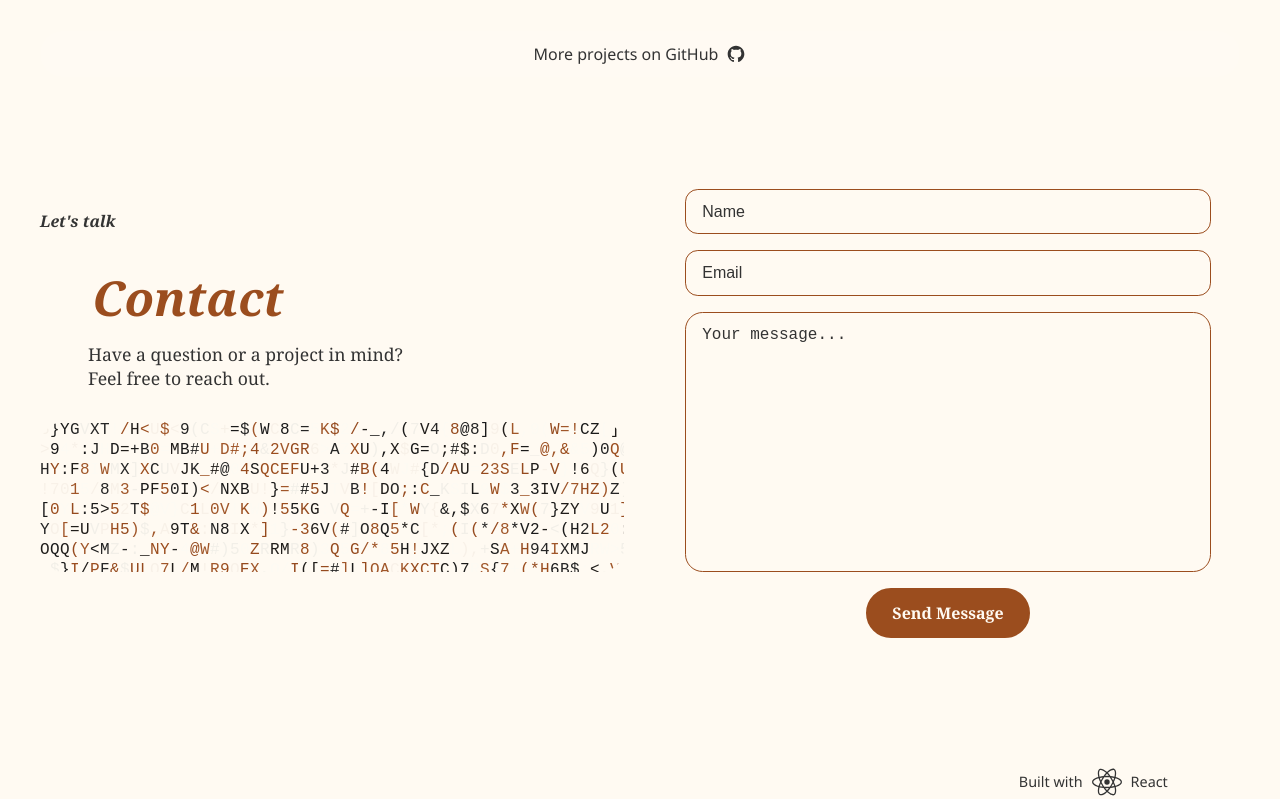
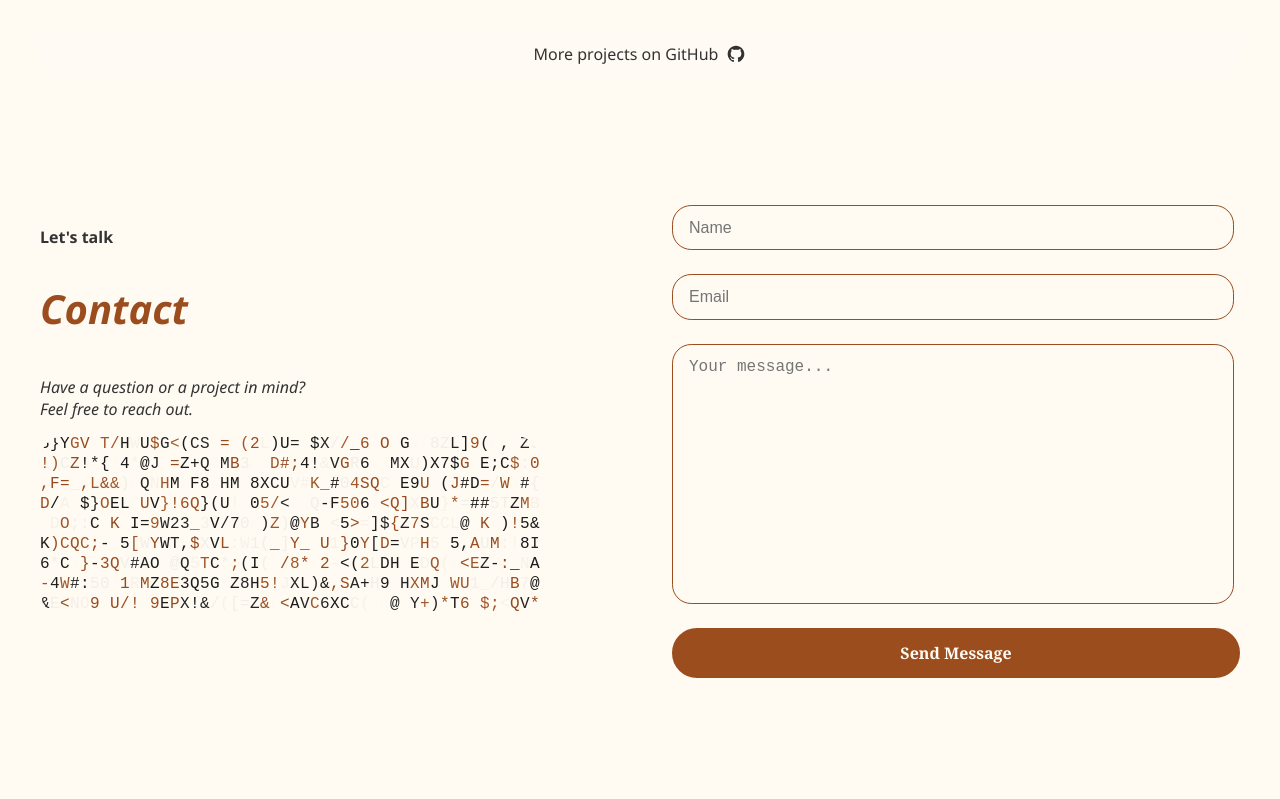
Before and after one commit to Atomic-Joy/Portfolio, a React (Create React App) app: page / in a window 1280 px wide. Shown: the part 2601-3400 px from the top of the page. Built offline with nearby package versions, Linux system fonts and the light colour scheme; grey boxes are pictures that could not be loaded.

Commit message:
Updated script for Mails

```diff
--- a/package.json
+++ b/package.json
@@ -3,6 +3,7 @@
   "version": "0.1.0",
   "private": true,
   "dependencies": {
+    "@formspree/react": "^3.0.0",
     "@testing-library/dom": "^10.4.0",
     "@testing-library/jest-dom": "^6.6.3",
     "@testing-library/react": "^16.3.0",
--- a/public/index.html
+++ b/public/index.html
@@ -25,7 +25,7 @@
       work correctly both with client-side routing and a non-root public URL.
       Learn how to configure a non-root public URL by running `npm run build`.
     -->
-    <title>React App</title>
+    <title>Joy Mondal</title>
   </head>
   <body>
     <noscript>You need to enable JavaScript to run this app.</noscript>
--- a/src/components/Contact.jsx
+++ b/src/components/Contact.jsx
@@ -1,17 +1,90 @@
 import React from 'react';
+import { useForm, ValidationError } from '@formspree/react';
 import ThemedButton from '../animations/ThemedButton/ThemedButton';
 import LetterGlitch from '../animations/LetterGlitch/LetterGlitch';
 import '../styles/Contact.css';
 
+// A new component to handle the form logic
+function ContactForm() {
+  // Replace "your_unique_id" with the ID from your Formspree form endpoint
+  const [state, handleSubmit] = useForm("your_unique_id"); // <-- PASTE YOUR FORM ID HERE
 
+  // Show a success message if the form was submitted correctly
+  if (state.succeeded) {
+    return (
+      <div className="contact-success">
+        <h3>Thanks for your message!</h3>
+        <p>I'll get back to you soon.</p>
+      </div>
+    );
+  }
+
+  // Render the form
+  return (
+    <form onSubmit={handleSubmit} className="contact-right">
+      <input
+        id="name"
+        type="text"
+        name="name"
+        placeholder="Name"
+        className="input-field"
+        required
+      />
+      <ValidationError
+        prefix="Name"
+        field="name"
+        errors={state.errors}
+        className="validation-error"
+      />
+
+      <input
+        id="email"
+        type="email"
+        name="email"
+        placeholder="Email"
+        className="input-field"
+        required
+      />
+      <ValidationError
+        prefix="Email"
+        field="email"
+        errors={state.errors}
+        className="validation-error"
+      />
+
+      <textarea
+        id="message"
+        name="message"
+        placeholder="Your message..."
+        className="textarea"
+        required
+      />
+      <ValidationError
+        prefix="Message"
+        field="message"
+        errors={state.errors}
+        className="validation-error"
+      />
+
+      <ThemedButton
+        label="Send Message"
+        type="submit"
+        className="contact-submit-btn"
+        disabled={state.submitting}
+      />
+    </form>
+  );
+}
+
+// Your main Contact component now renders the ContactForm
 const Contact = () => (
   <section id="contact" className="contact-section">
     <div className="contact-left">
       <h4 className="subheading">Let's talk</h4>
       <h2 className="heading">Contact</h2>
       <p className="intro">
-        Have a question or a project in mind?<br />
-        Feel free to reach out.
+        <i>Have a question or a project in mind?<br />
+        Feel free to reach out.</i>
       </p>
       <div className="glitch-wrapper">
         <LetterGlitch
@@ -24,12 +97,8 @@ const Contact = () => (
       </div>
     </div>
 
-    <div className="contact-right">
-      <input type="text" placeholder="Name" className="input-field" />
-      <input type="email" placeholder="Email" className="input-field" />
-      <textarea rows="8" placeholder="Your message..." className="textarea" />
-      <ThemedButton label="Send Message" />
-    </div>
+    {/* The form logic is now encapsulated in this component */}
+    <ContactForm />
   </section>
 );
 
--- a/src/styles/Contact.css
+++ b/src/styles/Contact.css
@@ -1,66 +1,48 @@
-/* Container */
 .contact-section {
   display: flex;
-  flex-wrap: wrap;
-  gap: 2rem;
-  padding: 4rem 1rem;
-  font-family: 'Georgia', serif;
-  background: var(--background);
-  color: var(--text);
+  flex-direction: column;
+  gap: 3rem;
+  font-family: var(--font-heading);
 }
 
-/* Left Column */
 .contact-left {
-  flex: 1 1 300px;
+  text-align: left;
 }
 
-.subheading {
-  font-style: italic;
-  margin-bottom: 0.5rem;
-  color: var(--sec);
-}
-
-.heading {
-  font-size: 3rem;
-  line-height: 1.1;
-  font-weight: bold;
-  color: #9b4d1e;
-  margin-bottom: 1rem;
-  margin-right: 18rem;
-}
-
-.intro {
-  font-size: 1.1rem;
-  margin-bottom: 2rem;
-  margin-left: 3rem;
-  color: var(--text-light);
+.contact-left .heading {
+  text-align:left;
 }
 
 .glitch-wrapper {
+  position: relative;
   width: 100%;
-  height: 150px;
-  margin-top: 1rem;
-  border: 2px solid var(--dark-text);
+  max-width: 500px;
+  height: 180px;
+  margin: 1rem auto;
+  border: 1px solid var(--color-border);
   border-radius: 1.5rem;
   overflow: hidden;
-  box-sizing: border-box;
 }
 
-/* Right Column */
+.glitch-wrapper canvas {
+  border-radius: 1.5rem;
+}
+
 .contact-right {
-  flex: 1 1 300px;
   display: flex;
   flex-direction: column;
-  align-items: center;
-  gap: 1rem;
+  gap: 1.5rem;
+  width: 100%;
+  max-width: 600px;
+  margin: 0 auto;
 }
 
 .input-field,
 .textarea {
-  width: 90%;
+  width: 99%;
   box-sizing: border-box;
   padding: 0.8rem 1rem;
-  border-radius: 1.5rem;
+  border-radius: 1.2rem;
   border: 1px solid;
   border-color: #9b4d1e;
   font-size: 1rem;
@@ -68,32 +50,53 @@
   color: var(--text);
 }
 
-.input-field {
-  border-radius: 0.8rem;
+.input-field:focus,
+.textarea:focus {
+  outline: 2px solid var(--color-accent);
+  box-shadow: 0 0 10px rgba(139, 62, 15, 0.3);
 }
 
 .textarea {
-  border-radius: 1.1rem;
-  height: 280px;
   resize: none;
+  height: 260px;
+  min-height: 150px;
 }
 
-.input-field::placeholder,
-.textarea::placeholder {
-  color: var(--text-light);
+.contact-success {
+  flex: 1;
+  display: flex;
+  flex-direction: column;
+  justify-content: center;
+  align-items: center;
+  text-align: center;
 }
 
-.textarea {
-  height: 260px;
-  resize: none;
+.validation-error {
+  color: #e53e3e;
+  font-size: 0.9rem;
+  margin-top: -0.75rem;
+  margin-bottom: 0.5rem;
+  text-align: left;
+  width: 100%;
 }
 
-/* Responsive Layout */
-@media (max-width: 768px) {
+@media (min-width: 992px) {
   .contact-section {
-    flex-direction: column;
+    flex-direction: row;
+    gap: 4rem;
   }
-  .contact-left, .contact-right {
-    flex: 1 1 100%;
+
+  .contact-left,
+  .contact-right {
+    flex: 1;
+  }
+
+  .contact-left {
+    text-align: left;
+
+  }
+
+  .glitch-wrapper {
+    margin: 1rem 0;
   }
 }
```
Also changed, not shown: 1 other file (tests, documents, lock files or other folders).
